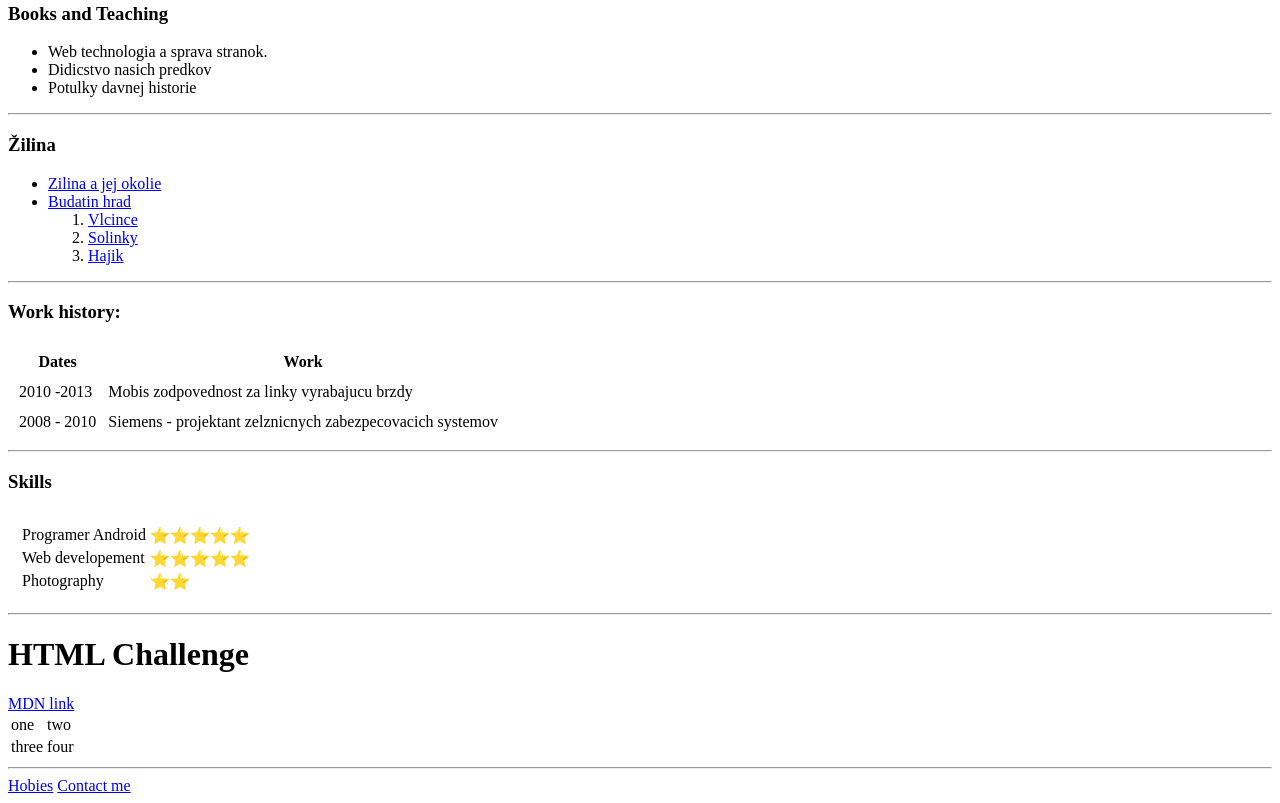
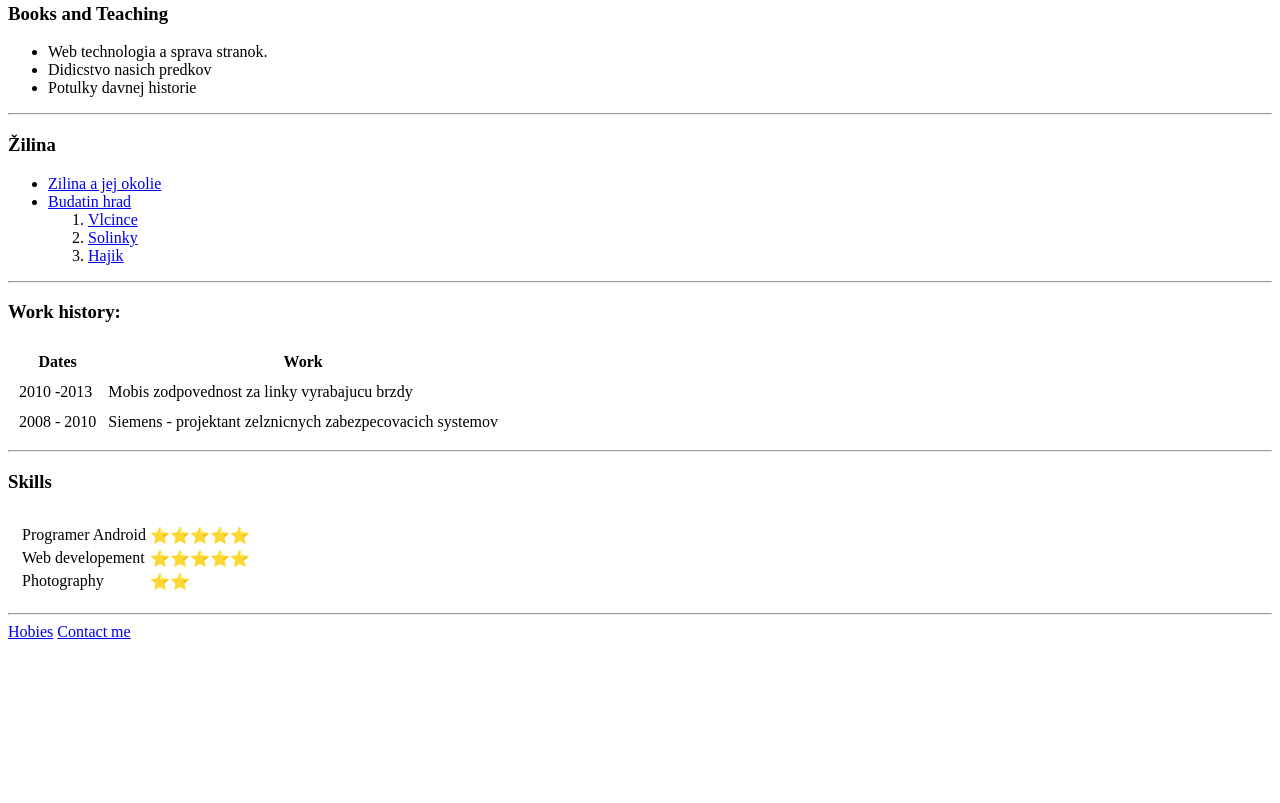
Before and after one commit to janurica/CV, a plain HTML site: page index.html in a window 1280 px wide. Shown: the part 310-1113 px from the top of the page. After the commit the page ends 959 px from the top, so only its background shows below. Drawn offline with Linux system fonts and the light colour scheme.

Commit message:
add to cv project updated version

```diff
--- a/index.html
+++ b/index.html
@@ -119,19 +119,6 @@
   </tr>
 </table>
 <hr>
-<h1>HTML Challenge</h1>
-<a href="https://developer.mozilla.org/en-US/">MDN link</a>
-<table>
-  <tr>
-    <td>one</td>
-    <td>two</td>
-  </tr>
-  <tr>
-    <td>three</td>
-    <td>four</td>
-  </tr>
-</table>
-<hr>
 <a href="hobies.html">Hobies</a>
 <a href="contact.html">Contact me</a>
 
```
